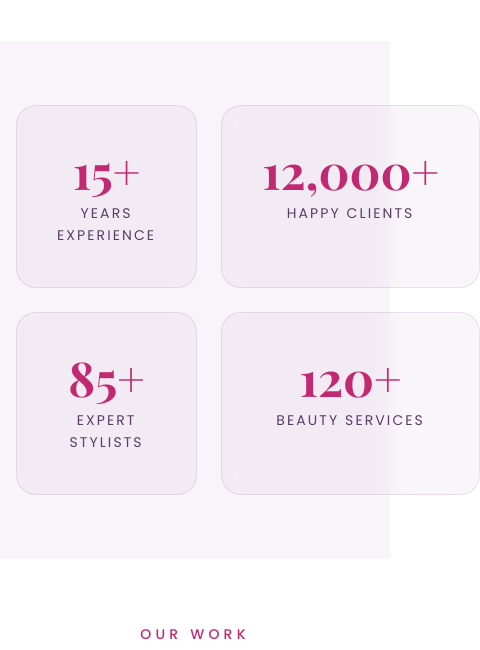
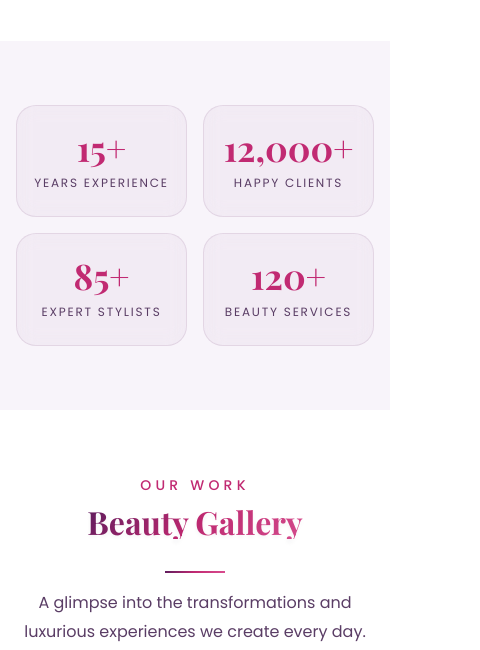
Before and after one commit to Naveenk1013/Velvet, a website: page index.html in a window 390 px wide. Shown: the part 2469-3119 px from the top of the page, 480 px wide, since content can reach past the window. Drawn offline with nearby package versions, Linux system fonts and the light colour scheme; a web font is replaced by a local one.

Commit message:
fix: optimize stats grid layout for mobile viewports

```diff
--- a/css/components.css
+++ b/css/components.css
@@ -1274,6 +1274,19 @@
 
     .stats-grid {
         grid-template-columns: 1fr 1fr;
+        gap: var(--space-sm);
+    }
+
+    .stat-item {
+        padding: var(--space-md) var(--space-sm);
+    }
+
+    .stat-number {
+        font-size: 2.2rem;
+    }
+
+    .stat-label {
+        font-size: var(--fs-xs);
     }
 
     .gallery-grid {
```
